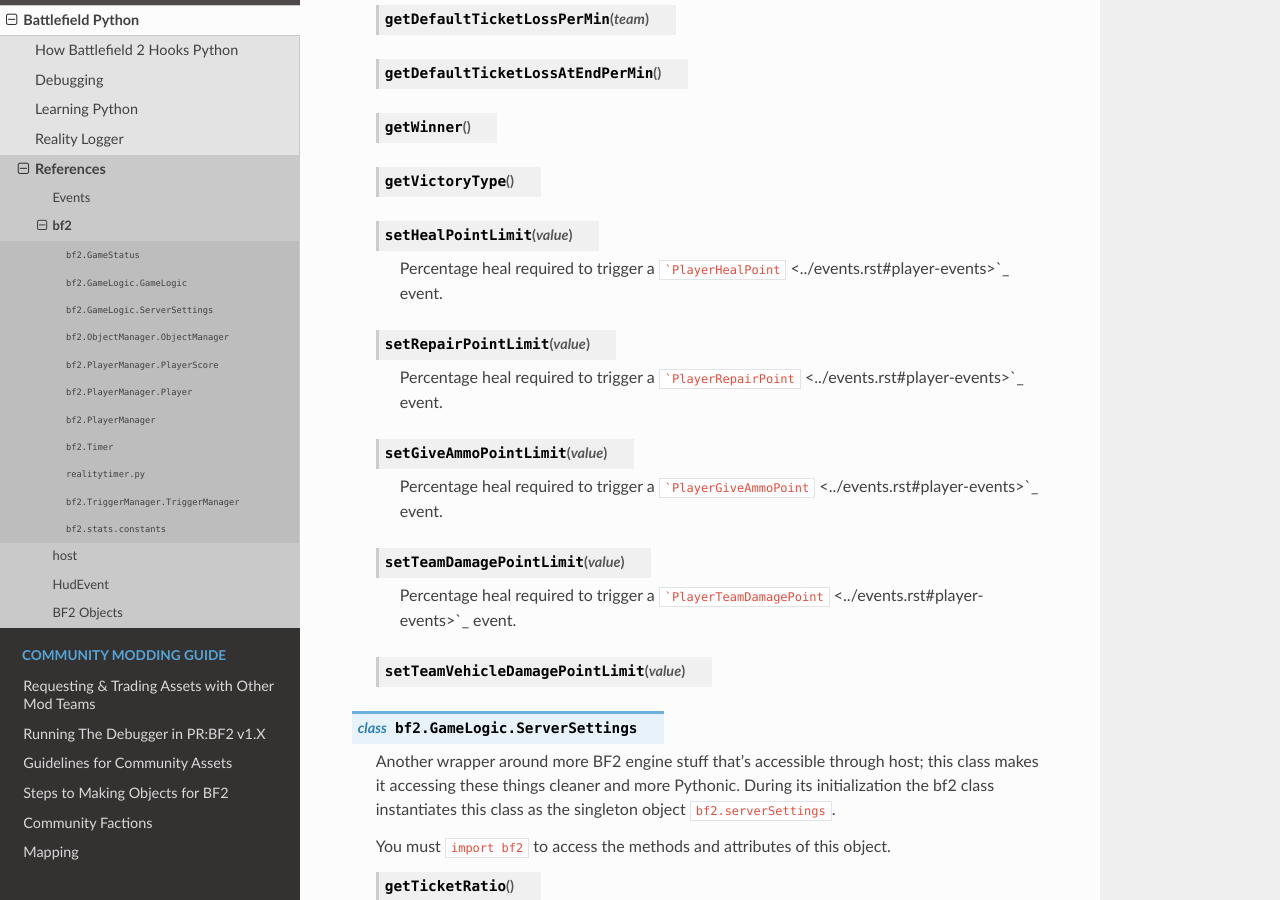
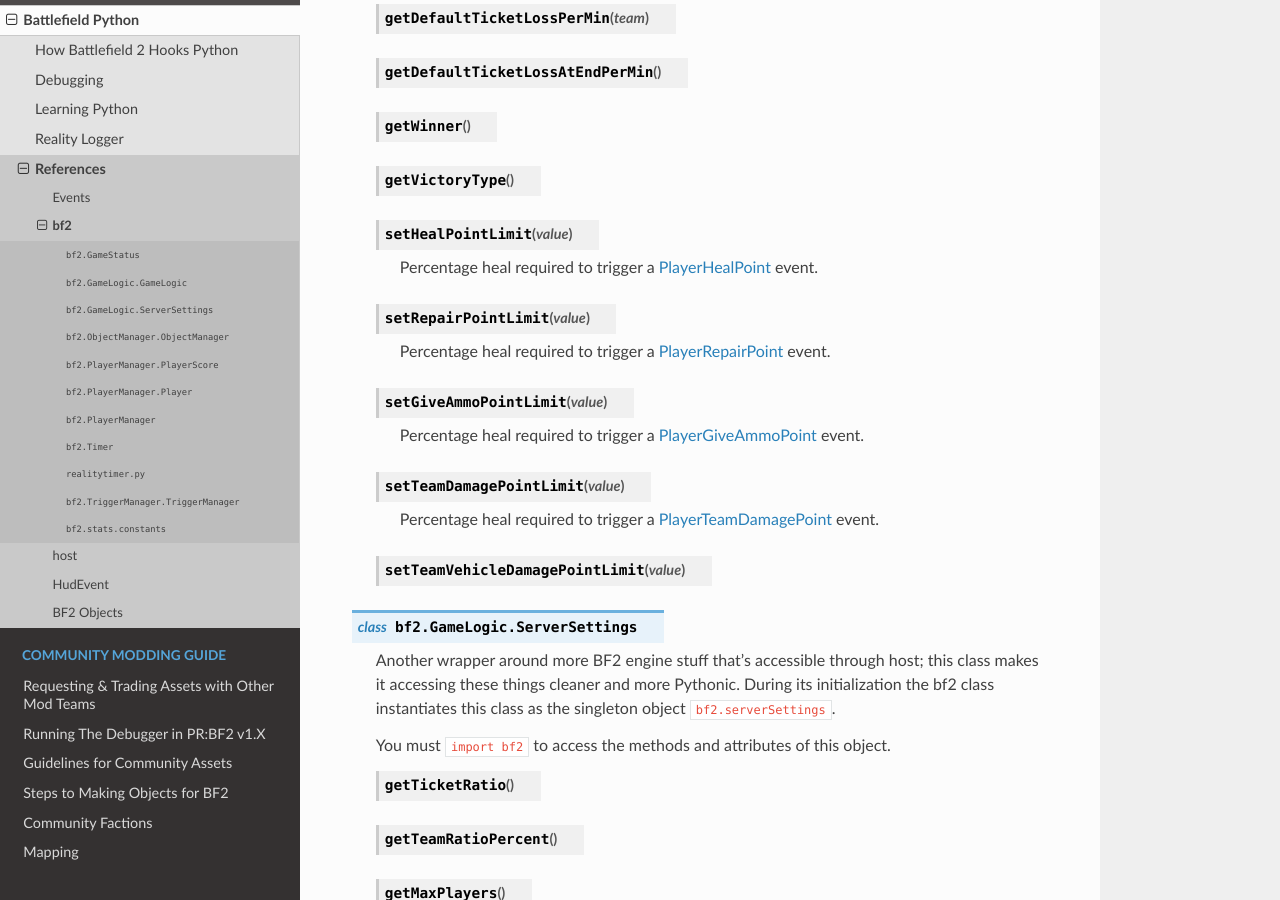
Before and after one commit to papadanku/RealityDocs, a Sphinx documentation site: the page built from docs/source/technical/python/reference/bf2.rst, in a window 1280 px wide and 900 px high, scrolled down 2062 px. Built offline with Sphinx 7.4.7 and the Read the Docs theme 2.0.0, drawn with Linux system fonts in a browser that asks for light colours; some of the changed text lies outside the part shown.

Commit message:
Update bf2.rst

````diff
--- a/docs/source/technical/python/reference/bf2.rst
+++ b/docs/source/technical/python/reference/bf2.rst
@@ -31,7 +31,7 @@
    .. py:method:: isAIGame()
    .. py:method:: sendClientCommand(playerId, command, args)
 
-      Appears to tell game engine to prompt a player for input; the player's response returns control to Python by generating a ```ClientCommand`` <../events.rst#command-events>`_ event; command is typically a numeric value, args can be anything, but is typically a tuple or list.
+      Appears to tell game engine to prompt a player for input; the player's response returns control to Python by generating a `ClientCommand <../events.rst#command-events>`_ event; command is typically a numeric value, args can be anything, but is typically a tuple or list.
 
    .. py:method:: sendGameEvent(playerObject, event, data)
 
@@ -59,19 +59,19 @@
    .. py:method:: getVictoryType()
    .. py:method:: setHealPointLimit(value)
 
-      Percentage heal required to trigger a ```PlayerHealPoint`` <../events.rst#player-events>`_ event.
+      Percentage heal required to trigger a `PlayerHealPoint <../events.rst#player-events>`_ event.
 
    .. py:method:: setRepairPointLimit(value)
 
-      Percentage heal required to trigger a ```PlayerRepairPoint`` <../events.rst#player-events>`_ event.
+      Percentage heal required to trigger a `PlayerRepairPoint <../events.rst#player-events>`_ event.
 
    .. py:method:: setGiveAmmoPointLimit(value)
 
-      Percentage heal required to trigger a ```PlayerGiveAmmoPoint`` <../events.rst#player-events>`_ event.
+      Percentage heal required to trigger a `PlayerGiveAmmoPoint <../events.rst#player-events>`_ event.
 
    .. py:method:: setTeamDamagePointLimit(value)
 
-      Percentage heal required to trigger a ```PlayerTeamDamagePoint`` <../events.rst#player-events>`_ event.
+      Percentage heal required to trigger a `PlayerTeamDamagePoint <../events.rst#player-events>`_ event.
 
    .. py:method:: setTeamVehicleDamagePointLimit(value)
 
````
